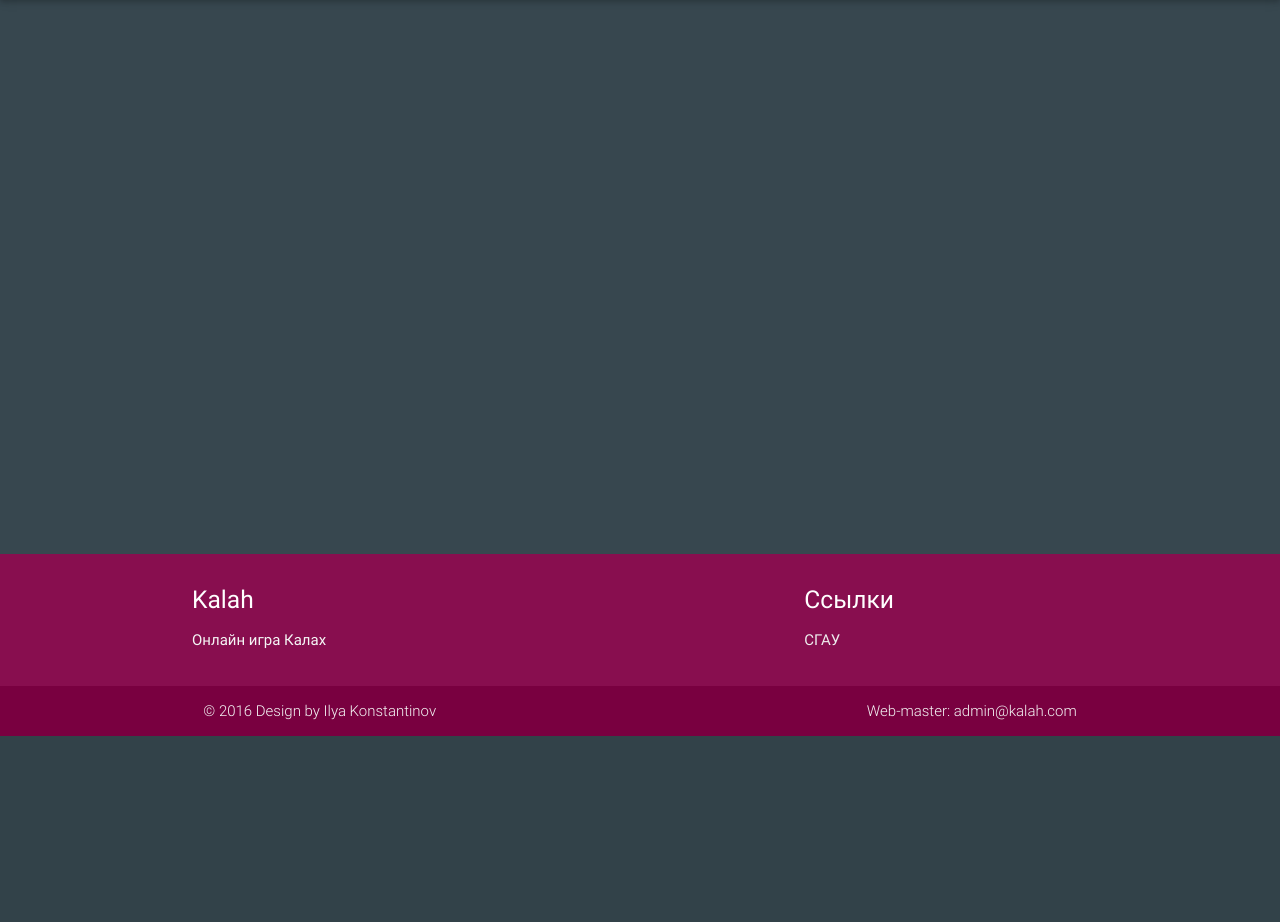
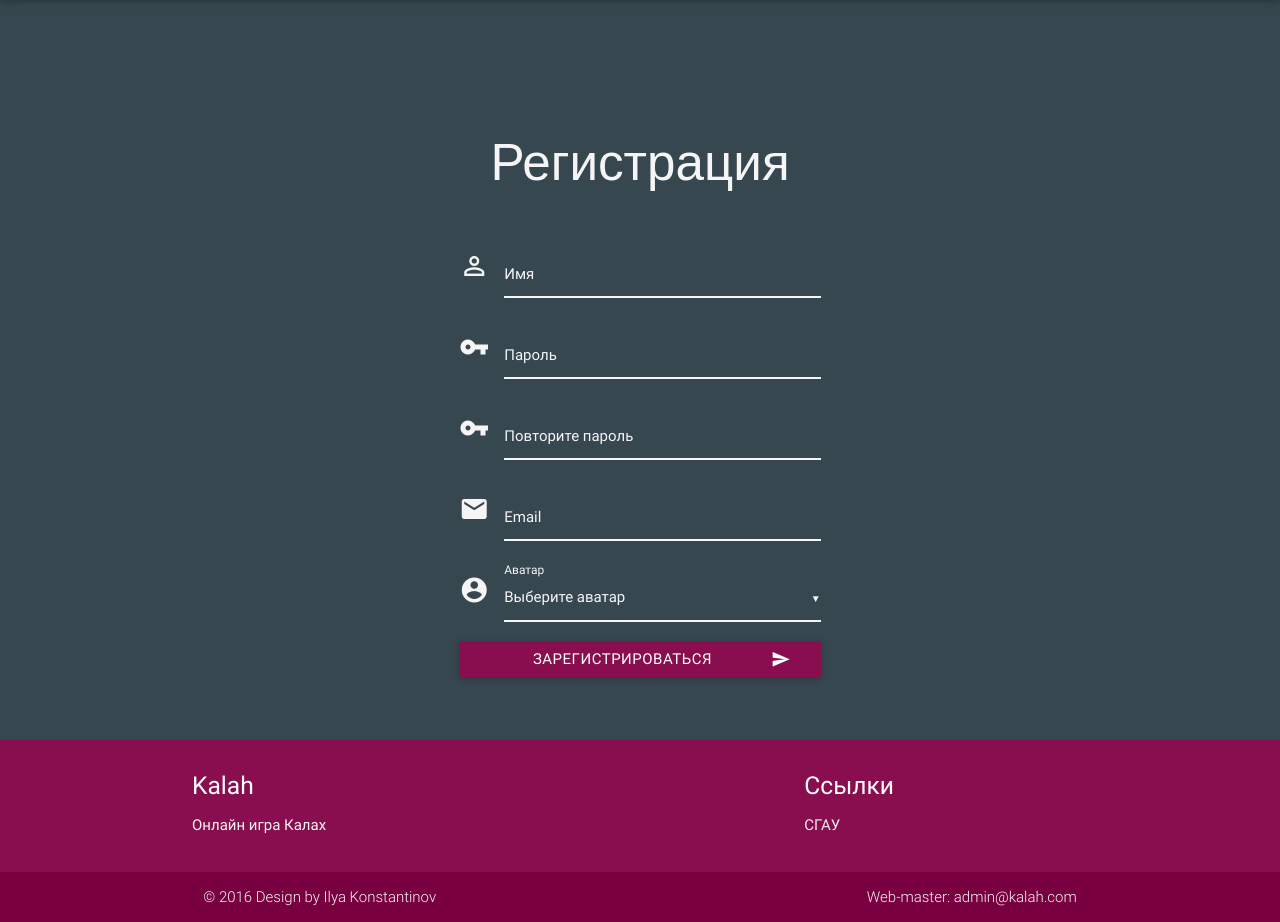
Before and after one commit to EmelyanovAndrey/Kalah, a PHP site: page /registration.html in a window 1280 px wide. Shown: the part 64-986 px from the top of the page. Before the commit the page ends 800 px from the top, so only its background shows below. Run offline with PHP 8.4, Linux system fonts and the light colour scheme; some libraries are stand-ins or nearby versions; some web fonts are replaced.

Commit message:
Registration

```diff
--- a/src/main/view/css/includes/style.less
+++ b/src/main/view/css/includes/style.less
@@ -8,6 +8,7 @@ header {
 
 #main {
   padding: 0 !important;
+  color: @color-text !important;
 
   & .hellow{
     background: url(../assets/img/slider_1.jpg);
@@ -262,6 +263,53 @@ header {
 
     }
   }
+
+  .registr {
+    height: 90vh;
+    padding-top: 5vh;
+
+    .inner {
+      height: inherit;
+      align-content: center;
+
+      form {
+        height: 50vh;
+        margin: auto;
+
+        @media all and (min-width: @width-divide) {
+          width: 30vw;
+        }
+
+        @media all and (max-width: @width-divide) {
+          width: 50vw;
+        }
+
+        @media all and (max-width: @width-divide-phone) {
+          width: 60vw;
+        }
+
+        .btn {
+          background-color: @color-main;
+          width: inherit;
+        }
+      }
+
+      h1 {
+        font-family: 'Orbitron', sans-serif;
+
+        @media all and (min-width: @width-divide) {
+          font-size: 4vw !important;
+        }
+
+        @media all and (max-width: @width-divide) {
+          font-size: 6vw;
+        }
+
+        text-align: center;
+        color: @color-text;
+      }
+    }
+  }
 }
 
 .unselect() {
--- a/src/main/view/css/includes/styleTemplate.less
+++ b/src/main/view/css/includes/styleTemplate.less
@@ -3,9 +3,11 @@
 @color-background: #37474f;
 @color-text: #f5f5f5;
 @color-main-dark: @color-main - 15%;
-@color-menu: @color-main;
+
 @color-input: @color-main;
-@color-input-text: black;
+@color-input-text: @color-text;
+@color-input-active: @color-text;
+@color-input-text-active: @color-text;
 
 @width-divide: 993px;
 @width-divide-phone: 650px;
@@ -99,30 +101,47 @@ body {
   }
 
   input {
-    color: @color-main;
+    color: @color-input-text;
   }
 
-  input[type="text"]:focus {
-    color: @color-input-text;
-    border-bottom: 1px solid @color-input;
-    box-shadow: 0 1px 0 0 @color-input;
+  input[type="text"], input[type="password"], input[type="email"] {
+    &:focus {
+      color: @color-input-text;
+      border-bottom: 1px solid @color-input-active;
+      box-shadow: 0 1px 0 0 @color-input-active;
+    }
 
     & + label {
-      color: @color-input;
+      color: @color-input-text;
     }
+
+    border-bottom: 1px solid @color-input-text;
+    box-shadow: 0 1px 0 0 @color-input-text;
+  }
+
+  .input-field .prefix, .active {
+    color: @color-input-text-active !important;
   }
 
   input[type="checkbox"]:checked {
     color: @color-input-text;
-    border-bottom: 1px solid @color-input;
-    box-shadow: 0 1px 0 0 @color-input;
+    border-bottom: 1px solid @color-input-active;
+    box-shadow: 0 1px 0 0 @color-input-active;
 
     & + label {
-      color: @color-input;
+      color: @color-input-active;
     }
+  }
+
+  .select-wrapper span.caret {
+    color: @color-input-text !important;
   }
 
   .select-dropdown {
     color: @color-input-text;
   }
+
+  .dropdown-content li > a, .dropdown-content li > span {
+    color: @color-input;
+  }
 }
--- a/src/main/view/game.html
+++ b/src/main/view/game.html
@@ -29,7 +29,7 @@
           <li><a href="#" target="_blank">Правила</a></li>
           <li><a href="/Kalah/src/main/view/game.html" target="_blank">Играть с человеком</a></li>
           <li><a href="/Kalah/src/main/view/game.html" target="_blank">Играть с компьютером</a></li>
-          <li><a href="#" target="_blank">Профиль</a></li>
+          <li><a href="/Kalah/src/main/view/registration.html" target="_blank">Профиль</a></li>
         </ul>
         <nav>
           <div class="nav-wrapper container">
@@ -39,7 +39,7 @@
                 <li><a href="#" target="_blank" class="grey-text text-lighten-3">Правила</a></li>
                 <li><a href="/Kalah/src/main/view/game.html" target="_blank" class="grey-text text-lighten-3">Играть с человеком</a></li>
                 <li><a href="/Kalah/src/main/view/game.html" target="_blank" class="grey-text text-lighten-3">Играть с компьютером</a></li>
-                <li><a href="#" target="_blank" class="grey-text text-lighten-3">Профиль</a></li>
+                <li><a href="/Kalah/src/main/view/registration.html" target="_blank" class="grey-text text-lighten-3">Профиль</a></li>
               </ul>
             </div>
             <div class="mini-nav-bar"><a href="/Kalah/src/main/view/" data-activates="headerMenu" class="brand-logo dropdown-button">Kalah</a></div>
--- a/src/main/view/includes/layout.jade
+++ b/src/main/view/includes/layout.jade
@@ -4,7 +4,7 @@ doctype html
 - var baseUrl = "/Kalah/src/main/view/"
 - var title = "Kalah"
 - var siteName = title
-- var menu = [{name: "Главная", link: baseUrl + "index.html"}, {name: "Правила", link: "#"}, {name:"Играть с человеком", link: baseUrl+"game.html"}, {name: "Играть с компьютером", link: baseUrl+"game.html"}, {name: "Профиль", link: "#"}]
+- var menu = [{name: "Главная", link: baseUrl + "index.html"}, {name: "Правила", link: "#"}, {name:"Играть с человеком", link: baseUrl+"game.html"}, {name: "Играть с компьютером", link: baseUrl+"game.html"}, {name: "Профиль", link: baseUrl + "registration.html"}]
 - var footerTitle = siteName
 - var footerText = "Онлайн игра Калах"
 - var dataCopyright = "2016"
--- a/src/main/view/index.html
+++ b/src/main/view/index.html
@@ -30,7 +30,7 @@
           <li><a href="#" target="_blank">Правила</a></li>
           <li><a href="/Kalah/src/main/view/game.html" target="_blank">Играть с человеком</a></li>
           <li><a href="/Kalah/src/main/view/game.html" target="_blank">Играть с компьютером</a></li>
-          <li><a href="#" target="_blank">Профиль</a></li>
+          <li><a href="/Kalah/src/main/view/registration.html" target="_blank">Профиль</a></li>
         </ul>
         <nav>
           <div class="nav-wrapper container">
@@ -40,7 +40,7 @@
                 <li><a href="#" target="_blank" class="grey-text text-lighten-3">Правила</a></li>
                 <li><a href="/Kalah/src/main/view/game.html" target="_blank" class="grey-text text-lighten-3">Играть с человеком</a></li>
                 <li><a href="/Kalah/src/main/view/game.html" target="_blank" class="grey-text text-lighten-3">Играть с компьютером</a></li>
-                <li><a href="#" target="_blank" class="grey-text text-lighten-3">Профиль</a></li>
+                <li><a href="/Kalah/src/main/view/registration.html" target="_blank" class="grey-text text-lighten-3">Профиль</a></li>
               </ul>
             </div>
             <div class="mini-nav-bar"><a href="/Kalah/src/main/view/" data-activates="headerMenu" class="brand-logo dropdown-button">Kalah</a></div>
--- a/src/main/view/js/includes/scripts.js
+++ b/src/main/view/js/includes/scripts.js
@@ -10,6 +10,7 @@
       $(human).addClass("simple");
       $(comp).addClass("simple");
     }
+    $('select').material_select();
   });
 
   vs_item = function(item, speed, opacity) {
@@ -32,6 +33,7 @@
 
   $(document).ready(function() {
     var kalah, lunka;
+    $('input#input_text, textarea#textarea1').characterCounter();
     $("#hellow").on("click", "a", function(event) {
       var id, top;
       event.preventDefault();
@@ -52,6 +54,7 @@
     });
     lunka.mouseup(function() {
       $(this).removeClass("active");
+      return;
     });
   });
 
--- a/src/main/view/js/scripts.min.js
+++ b/src/main/view/js/scripts.min.js
@@ -1 +1 @@
-(function(){var n,o,t;o="#play .human",n="#play .comp",$(function(){jQuery.browser.mozilla===!0&&($(o).addClass("simple"),$(n).addClass("simple"))}),t=function(n,o,t){null==o&&(o=500),null==t&&(t=.6),$(n).mouseenter(function(){$(this).find(".inner").fadeTo(o,t,function(){}),$(this).css({cursor:"pointer"})}),$(n).mouseleave(function(){$(this).find(".inner").fadeTo(o,0,function(){})})},$(document).ready(function(){var e,i;$("#hellow").on("click","a",function(n){var o,t;n.preventDefault(),o=$(this).attr("href"),t=$(o).offset().top,$("body, html").animate({scrollTop:t},350)}),t(o),t(n),i=$(".board .lunka"),e=$(".board .kalah"),i.mousedown(function(){$(this).hasClass("enemy-obj")||$(this).addClass("active")}),i.mouseup(function(){$(this).removeClass("active")})})}).call(this);
+(function(){var n,e,t;e="#play .human",n="#play .comp",$(function(){jQuery.browser.mozilla===!0&&($(e).addClass("simple"),$(n).addClass("simple")),$("select").material_select()}),t=function(n,e,t){null==e&&(e=500),null==t&&(t=.6),$(n).mouseenter(function(){$(this).find(".inner").fadeTo(e,t,function(){}),$(this).css({cursor:"pointer"})}),$(n).mouseleave(function(){$(this).find(".inner").fadeTo(e,0,function(){})})},$(document).ready(function(){var a,o;$("input#input_text, textarea#textarea1").characterCounter(),$("#hellow").on("click","a",function(n){var e,t;n.preventDefault(),e=$(this).attr("href"),t=$(e).offset().top,$("body, html").animate({scrollTop:t},350)}),t(e),t(n),o=$(".board .lunka"),a=$(".board .kalah"),o.mousedown(function(){$(this).hasClass("enemy-obj")||$(this).addClass("active")}),o.mouseup(function(){$(this).removeClass("active")})})}).call(this);
--- a/src/main/view/registration.html
+++ b/src/main/view/registration.html
@@ -29,7 +29,7 @@
           <li><a href="#" target="_blank">Правила</a></li>
           <li><a href="/Kalah/src/main/view/game.html" target="_blank">Играть с человеком</a></li>
           <li><a href="/Kalah/src/main/view/game.html" target="_blank">Играть с компьютером</a></li>
-          <li><a href="#" target="_blank">Профиль</a></li>
+          <li><a href="/Kalah/src/main/view/registration.html" target="_blank">Профиль</a></li>
         </ul>
         <nav>
           <div class="nav-wrapper container">
@@ -39,7 +39,7 @@
                 <li><a href="#" target="_blank" class="grey-text text-lighten-3">Правила</a></li>
                 <li><a href="/Kalah/src/main/view/game.html" target="_blank" class="grey-text text-lighten-3">Играть с человеком</a></li>
                 <li><a href="/Kalah/src/main/view/game.html" target="_blank" class="grey-text text-lighten-3">Играть с компьютером</a></li>
-                <li><a href="#" target="_blank" class="grey-text text-lighten-3">Профиль</a></li>
+                <li><a href="/Kalah/src/main/view/registration.html" target="_blank" class="grey-text text-lighten-3">Профиль</a></li>
               </ul>
             </div>
             <div class="mini-nav-bar"><a href="/Kalah/src/main/view/" data-activates="headerMenu" class="brand-logo dropdown-button">Kalah</a></div>
@@ -48,7 +48,48 @@
       </div>
     </header>
     <div id="main">
-      <div class="registr container"></div>
+      <div class="registr">
+        <div class="inner container">
+          <div class="row">
+            <h1>Регистрация</h1>
+          </div>
+          <div class="row">
+            <form>
+              <div class="input-field col s12"><i class="material-icons prefix">perm_identity</i>
+                <input id="name" type="text" length="10" class="validate">
+                <label for="name">Имя</label>
+              </div>
+              <div class="input-field col s12"><i class="material-icons prefix">vpn_key</i>
+                <input id="password" type="password" class="validate">
+                <label for="password">Пароль</label>
+              </div>
+              <div class="input-field col s12"><i class="material-icons prefix">vpn_key</i>
+                <input id="re-password" type="password" class="validate">
+                <label for="re-password">Повторите пароль</label>
+              </div>
+              <div class="input-field col s12"><i class="material-icons prefix">email</i>
+                <input id="email" type="email" class="validate">
+                <label for="email" data-error="Неверный адрес email" data-success="OK">Email</label>
+              </div>
+              <div class="input-field col s12"><i class="material-icons prefix">account_circle</i>
+                <select id="icons" class="icons">
+                  <option disabled selected>Выберите аватар</option>
+                  <option value="" data-icon="/Kalah/src/main/view/assets/icons/terminator.jpg" class="left circle">Terminator</option>
+                  <option value="" data-icon="/Kalah/src/main/view/assets/icons/marcus.jpg" class="left circle">Marcus</option>
+                </select>
+                <label for="icons">Аватар</label>
+              </div>
+              <div class="col s12">
+                <button type="submit" name="action" class="btn waves-effect waves-light">Зарегистрироваться<i class="material-icons right">send</i></button>
+                <!--<button class="btn waves-effect waves-light" type="submit" name="action">Submit-->
+                <!--<i class="material-icons right">send</i>-->
+                <!--</button>-->
+                <!---->
+              </div>
+            </form>
+          </div>
+        </div>
+      </div>
     </div>
     <footer>
       <div id="more-footer" class="container">
```
Also changed, not shown: src/main/view/css/includes/style.css (+81 -13 lines), src/main/view/includes/registration.jade (+46 -1 lines), src/main/view/css/style.min.css, 1 other file.
